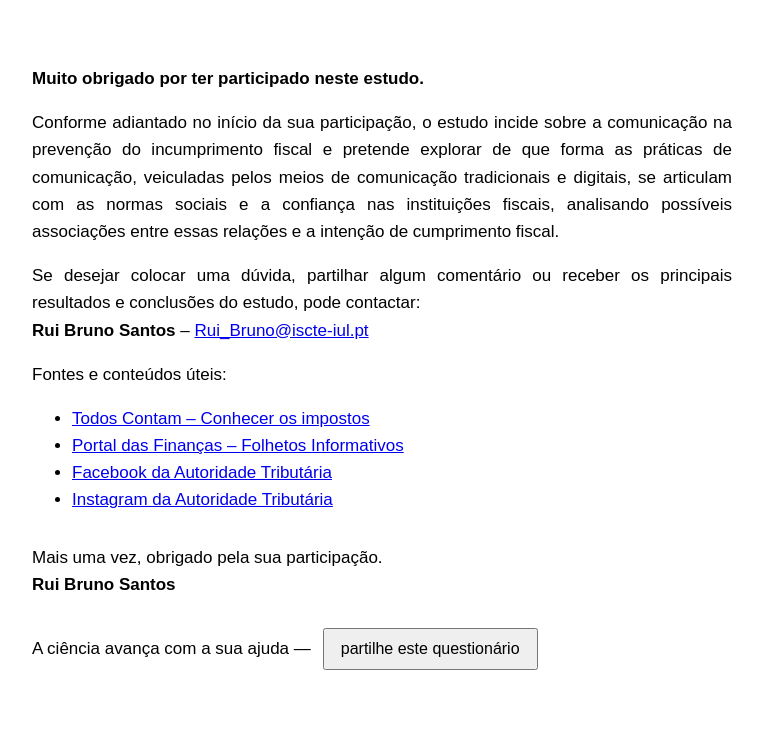
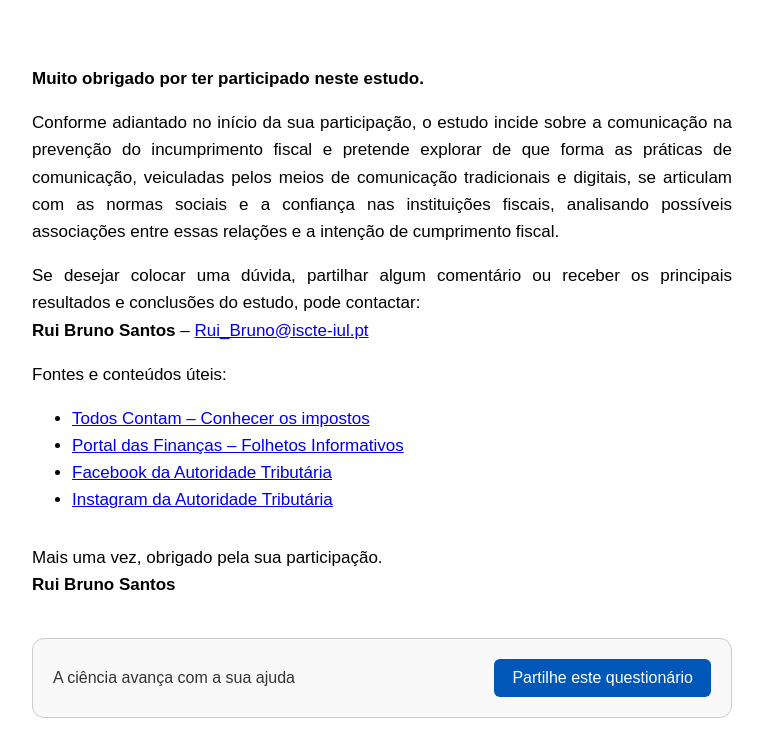
Before and after one commit to RuiBrunoSantos/end-page-inquerito, a plain HTML site: page index.html in a window 1280 px wide. Shown: the whole page, without its empty margins (258-1021 px from the left). Drawn offline with Linux system fonts and the light colour scheme.

Commit message:
index.html

```diff
--- a/index.html
+++ b/index.html
@@ -20,9 +20,9 @@
 
     <p style="margin-top: 30px;">Mais uma vez, obrigado pela sua participação.<br><strong>Rui Bruno Santos</strong></p>
 
-<div style="margin-top: 30px; display: flex; align-items: center; gap: 12px; flex-wrap: wrap;">
-  <span>A ciência avança com a sua ajuda —</span>
-  <button onclick="shareInquerito()" style="padding: 10px 16px; font-size: 16px; cursor: pointer;">partilhe este questionário</button>
+<div style="margin-top: 40px; padding: 20px; border: 1px solid #ccc; border-radius: 12px; background: #f9f9f9; display: flex; align-items: center; justify-content: space-between; gap: 16px; flex-wrap: wrap;">
+  <span style="font-size: 16px; color: #333;">A ciência avança com a sua ajuda</span>
+  <button onclick="shareInquerito()" style="padding: 10px 18px; font-size: 16px; background-color: #0057b8; color: white; border: none; border-radius: 6px; cursor: pointer;">Partilhe este questionário</button>
 </div>
   <script>
     function shareInquerito() {
```
